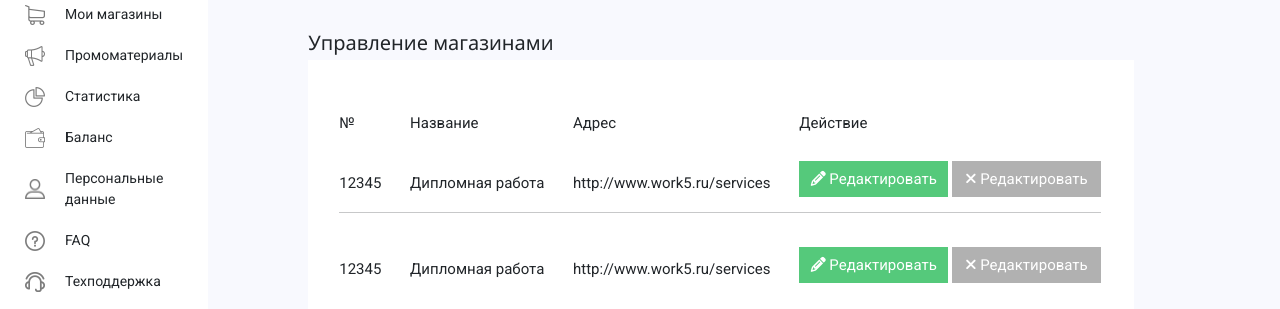
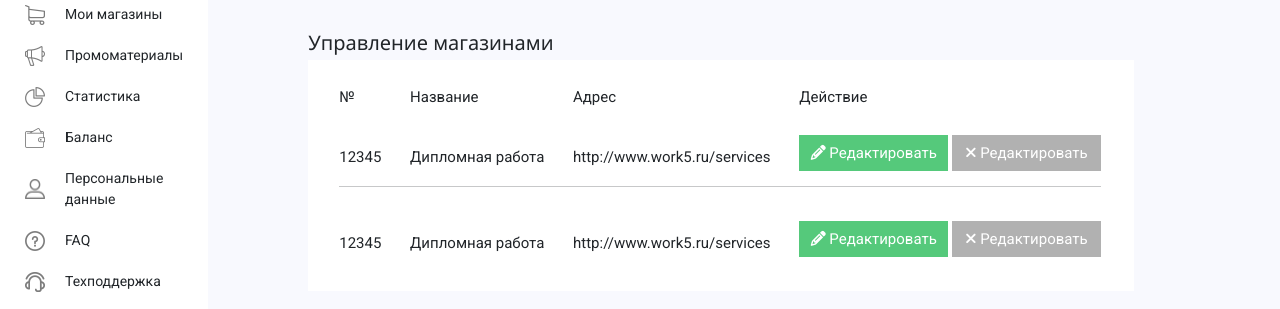
Before and after one commit to sergioignatev/work5, a plain HTML site: page index.html in a window 1280 px wide. Shown: the part 150-459 px from the top of the page. Drawn offline with nearby package versions, Linux system fonts and the light colour scheme.

Commit message:
paddings

```diff
--- a/style.css
+++ b/style.css
@@ -63,7 +63,7 @@ line-height: 21px;
     background:white;
     display:none;
 }
-.nonpopup{margin-right: 124px;background: white;padding:26px 33px 34px 31px;}
+.nonpopup{margin-right: 124px;background: white;padding:0px 33px 0px 31px;}
 .nptop{
     display:flex;
     justify-content: space-between;
```
